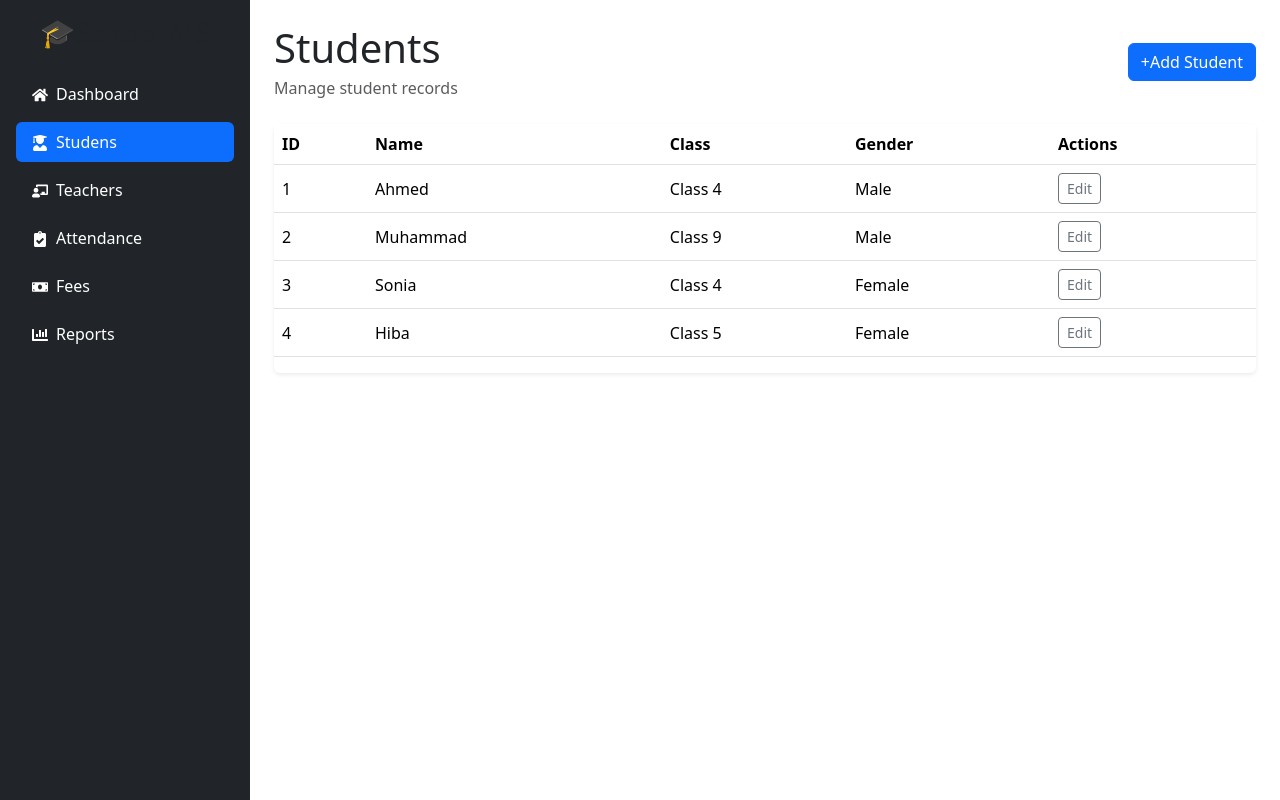
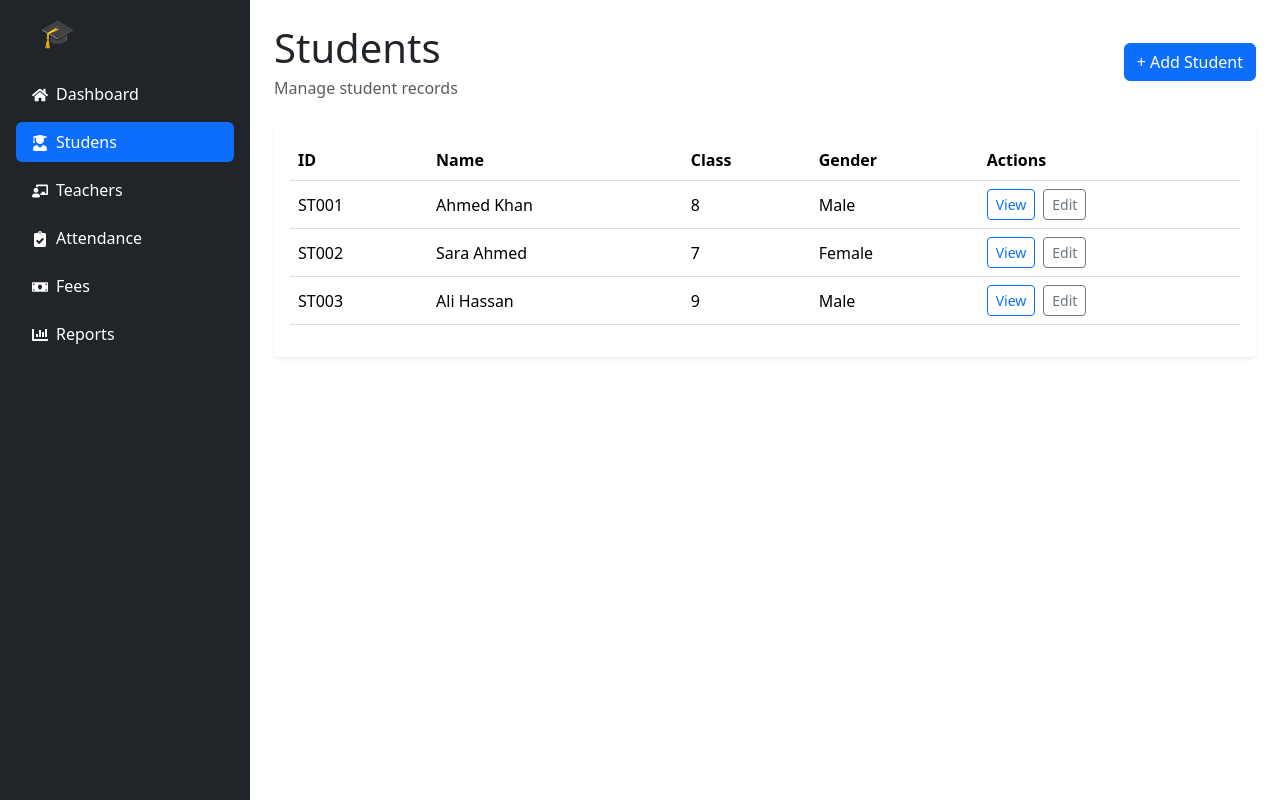
Before and after one commit to soniaamal/school-management-system, a React (Vite) app in the folder frontend/school-management-ui/: page /students in a window 1280 px wide. Built offline with nearby package versions, Linux system fonts and the light colour scheme.

Commit message:
Add Student creation functionality

```diff
--- a/frontend/school-management-ui/src/pages/Students.jsx
+++ b/frontend/school-management-ui/src/pages/Students.jsx
@@ -1,41 +1,59 @@
-const students = [
+import { useState } from "react";
+
+function Students() {
+  const [students, setStudents] = useState([
     {
-        id: 1,
-        name: "Ahmed",
-        className: "Class 4",
-        status: "Active",
+      id: "ST001",
+      name: "Ahmed Khan",
+      className: "8",
       gender: "Male",
-
     },
     {
-        id: 2,
-        name: "Muhammad",
-        className: "Class 9",
-        status: "Active",
-        gender: "Male",
-
+      id: "ST002",
+      name: "Sara Ahmed",
+      className: "7",
+      gender: "Female",
     },
     {
-        id: 3,
-        name: "Sonia",
-        className: "Class 4",
-        status: "Active",
-        gender: "Female",
+      id: "ST003",
+      name: "Ali Hassan",
+      className: "9",
+      gender: "Male",
+    },
+  ]);
 
-    },
-    {
-        id: 4,
-        name: "Hiba",
-        className: "Class 5",
-        status: "Inactive",
-        gender: "Female",
+  const [formData, setFormData] = useState({
+    name: "",
+    className: "",
+    gender: "",
+  });
 
-    },
-];
+  const [showForm, setShowForm] = useState(false);
 
-function Student() {
+ const handleAddStudent = () => {
+        const newStudent = {
+            id: `ST${String(students.length + 1).padStart(3, "0")}`,
+            name: formData.name,
+            className: formData.className,
+            gender: formData.gender,
+        };
+
+        setStudents([...students, newStudent]);
+
+        setFormData({
+            name: "",
+            className: "",
+            gender: "",
+        });
+
+        setShowForm(false);
+
+    };
+
   return (
     <div className="container-fluid p-4">
+
+      {/* Page Header */}
       <div className="d-flex justify-content-between align-items-center mb-4">
         <div>
           <h1 className="mb-1">Students</h1>
@@ -44,15 +62,129 @@ function Student() {
           </p>
         </div>
 
-                <button className="btn btn-primary">
-                    +Add Student
+        <button
+          className="btn btn-primary"
+          onClick={() => setShowForm(true)}
+        >
+          + Add Student
         </button>
       </div>
 
+      {/* Add Student Form */}
+      {showForm && (
+        <div className="card shadow-sm border-0 mb-4">
+          <div className="card-body">
+
+            <h5 className="fw-bold mb-4">
+              Add New Student
+            </h5>
+
+            <div className="row g-3">
+
+              {/* Student Name */}
+              <div className="col-md-4">
+                <label className="form-label">
+                  Student Name
+                </label>
+
+                <input
+                  type="text"
+                  className="form-control"
+                  placeholder="Enter student name"
+                  value={formData.name}
+                  onChange={(e) =>
+                    setFormData({
+                      ...formData,
+                      name: e.target.value,
+                    })
+                  }
+                />
+              </div>
+
+              {/* Class */}
+              <div className="col-md-4">
+                <label className="form-label">
+                  Class
+                </label>
+
+                <input
+                  type="text"
+                  className="form-control"
+                  placeholder="Enter class"
+                  value={formData.className}
+                  onChange={(e) =>
+                    setFormData({
+                      ...formData,
+                      className: e.target.value,
+                    })
+                  }
+                />
+              </div>
+
+              {/* Gender */}
+              <div className="col-md-4">
+                <label className="form-label">
+                  Gender
+                </label>
+
+                <select
+                  className="form-select"
+                  value={formData.gender}
+                  onChange={(e) =>
+                    setFormData({
+                      ...formData,
+                      gender: e.target.value,
+                    })
+                  }
+                >
+                  <option value="">
+                    Select Gender
+                  </option>
+
+                  <option value="Male">
+                    Male
+                  </option>
+
+                  <option value="Female">
+                    Female
+                  </option>
+                </select>
+              </div>
+
+            </div>
+
+            {/* Form Buttons */}
+            <div className="mt-4">
+
+                <button
+                    className="btn btn-primary me-2"
+                    onClick={handleAddStudent}
+                    >
+                    Save Student
+                    </button>
+
+              <button
+                className="btn btn-secondary"
+                onClick={() => setShowForm(false)}
+              >
+                Cancel
+              </button>
+
+            </div>
+
+          </div>
+        </div>
+      )}
+
+      {/* Student Table */}
       <div className="card shadow-sm border-0">
-                <div className="caard-body">
+
+        <div className="card-body">
+
           <div className="table-responsive">
+
             <table className="table table-hover align-middle">
+
               <thead>
                 <tr>
                   <th>ID</th>
@@ -64,27 +196,43 @@ function Student() {
               </thead>
 
               <tbody>
+
                 {students.map((student) => (
                   <tr key={student.id}>
-                                        <td>{ student.id}</td>
-                                        <td>{ student.name}</td>
-                                        <td>{ student.className}</td>
+
+                    <td>{student.id}</td>
+
+                    <td>{student.name}</td>
+
+                    <td>{student.className}</td>
+
                     <td>{student.gender}</td>
+
                     <td>
+                      <button className="btn btn-sm btn-outline-primary me-2">
+                        View
+                      </button>
+
                       <button className="btn btn-sm btn-outline-secondary">
                         Edit
                       </button>
                     </td>
+
                   </tr>
                 ))}
+
               </tbody>
+
             </table>
+
           </div>
+
         </div>
+
       </div>
+
     </div>
   );
-
 }
 
-export default Student;
+export default Students;
```
Lines whose indentation alone changed are shown as unchanged.
